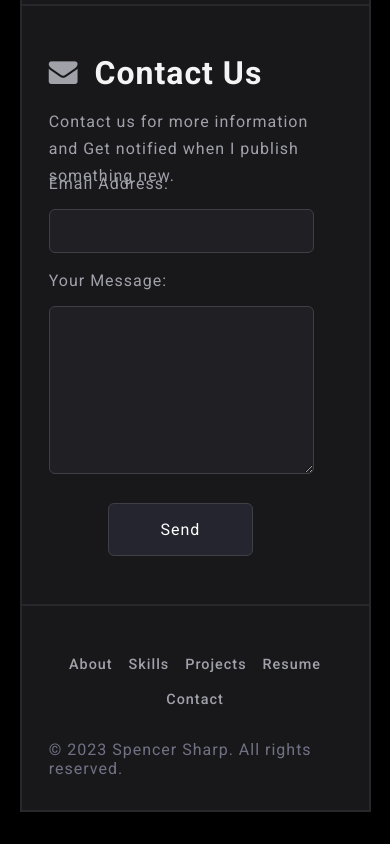
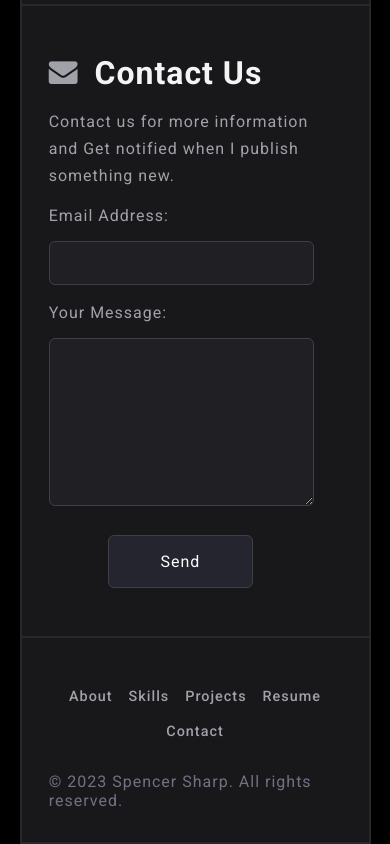
Before and after one commit to Ibrahimfathi96/Portfolio, a React (Vite) app: page / in a window 390 px wide. Shown: the part 2826-3670 px from the top of the page. Before the commit the page ends 3638 px from the top, so only its background shows below. Built offline with nearby package versions, Linux system fonts and the light colour scheme.

Commit message:
Adjustments to be more responsive

```diff
--- a/src/components/4-contact/Contact.jsx
+++ b/src/components/4-contact/Contact.jsx
@@ -17,10 +17,7 @@ const Contact = () => {
           something new.
         </p>
 
-        <div
-          style={{ justifyContent: "space-between", marginTop: "-2rem" }}
-          className="flex"
-        >
+        <div className="flex">
           <form onSubmit={handleSubmit}>
             <div className="flex">
               <label htmlFor="email">Email Address:</label>
--- a/src/components/4-contact/contact.css
+++ b/src/components/4-contact/contact.css
@@ -1,5 +1,7 @@
 section.contact-us form div.flex form {
   flex-grow: 1;
+  justify-content: space-between;
+  margin-top: -4rem;
 }
 .contact-animation {
   align-self: flex-end;
```
